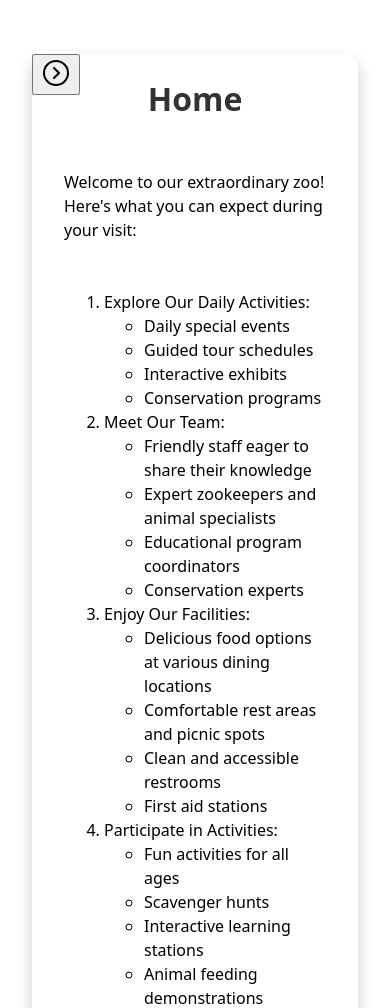
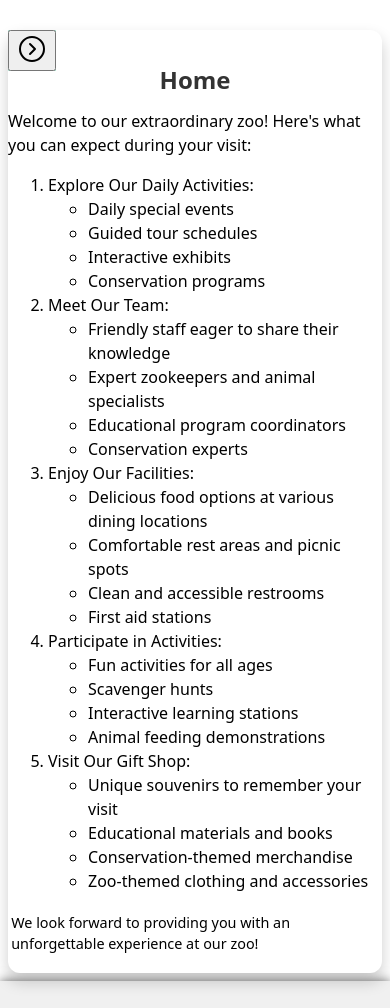
Before and after one commit to Vineethaveerapu/zooWebsite, a React (Vite) app: page / in a window 390 px wide. Shown: the part 506-1514 px from the top of the page. Built offline with nearby package versions, Linux system fonts and the light colour scheme; grey boxes are pictures that could not be loaded.

Commit message:
mobile responsive added

```diff
--- a/src/components/FeaturedContent/FeaturedContent.module.css
+++ b/src/components/FeaturedContent/FeaturedContent.module.css
@@ -22,7 +22,29 @@
 
   p {
     font-size: 1.2rem;
-    color: #666;
+  }
+}
+
+@media (max-width: 768px) {
+  .featuredContent {
+    padding: 0;
+    gap: 0;
+    overflow: hidden;
+
+    h2 {
+      font-size: 1.5rem;
+    }
+
+    p {
+      font-size: 0.9rem;
+      padding: 0.2rem;
+    }
+
+    img {
+      width: 50%;
+      height: 50%;
+      object-fit: cover;
+    }
   }
 }
 
--- a/src/components/Main/Main.module.css
+++ b/src/components/Main/Main.module.css
@@ -3,6 +3,8 @@
   flex-direction: row;
   padding: 2rem;
   gap: 2rem;
+  position: relative;
+  width: 100%;
 
   /* first child flex: 1 */
   > :first-child {
@@ -20,3 +22,15 @@
     line-height: 0.8;
   }
 }
+
+@media (max-width: 768px) {
+  .main {
+    padding: 0.5rem;
+    gap: 0.5rem;
+
+    h1,
+    h2 {
+      margin-top: 2.5rem;
+    }
+  }
+}
```
